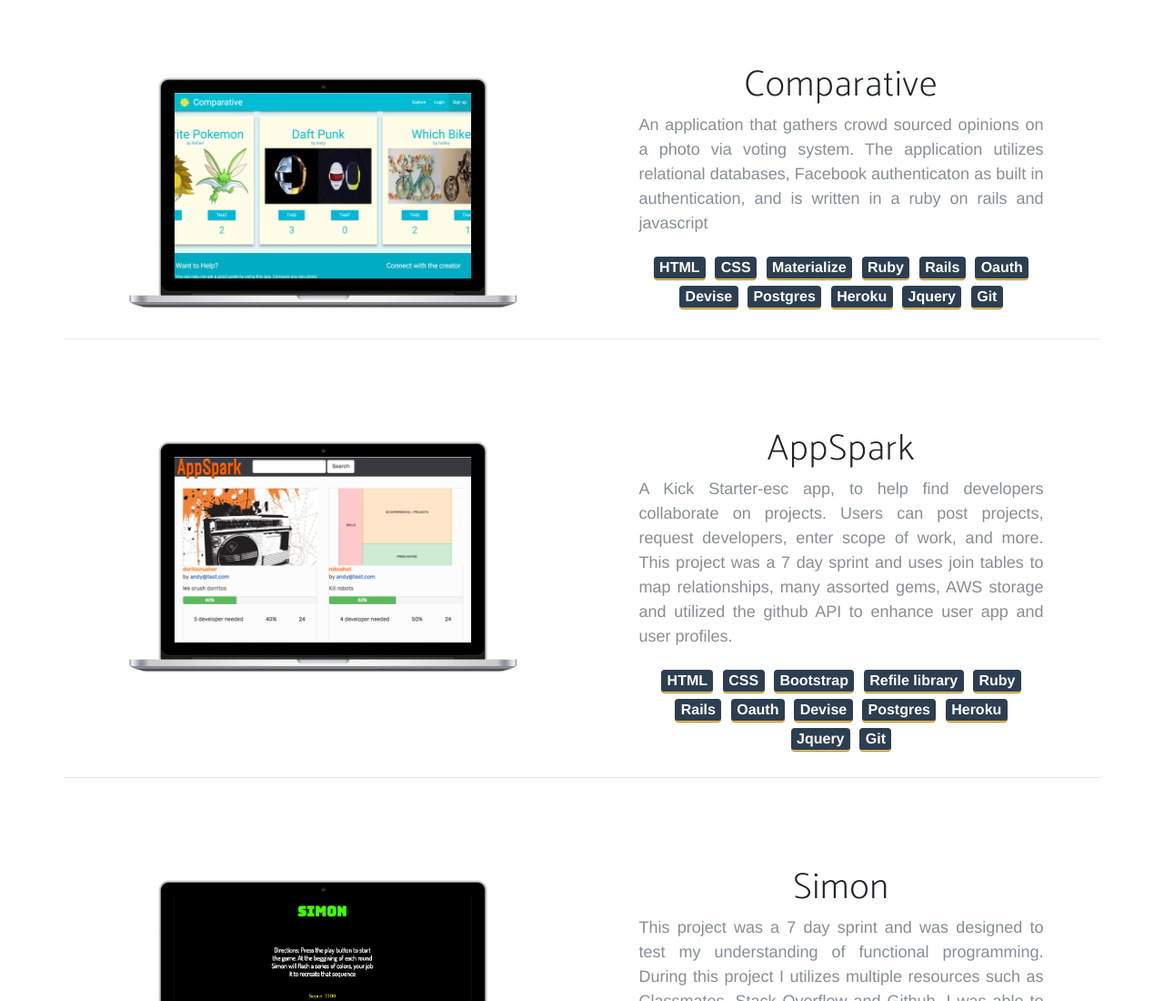
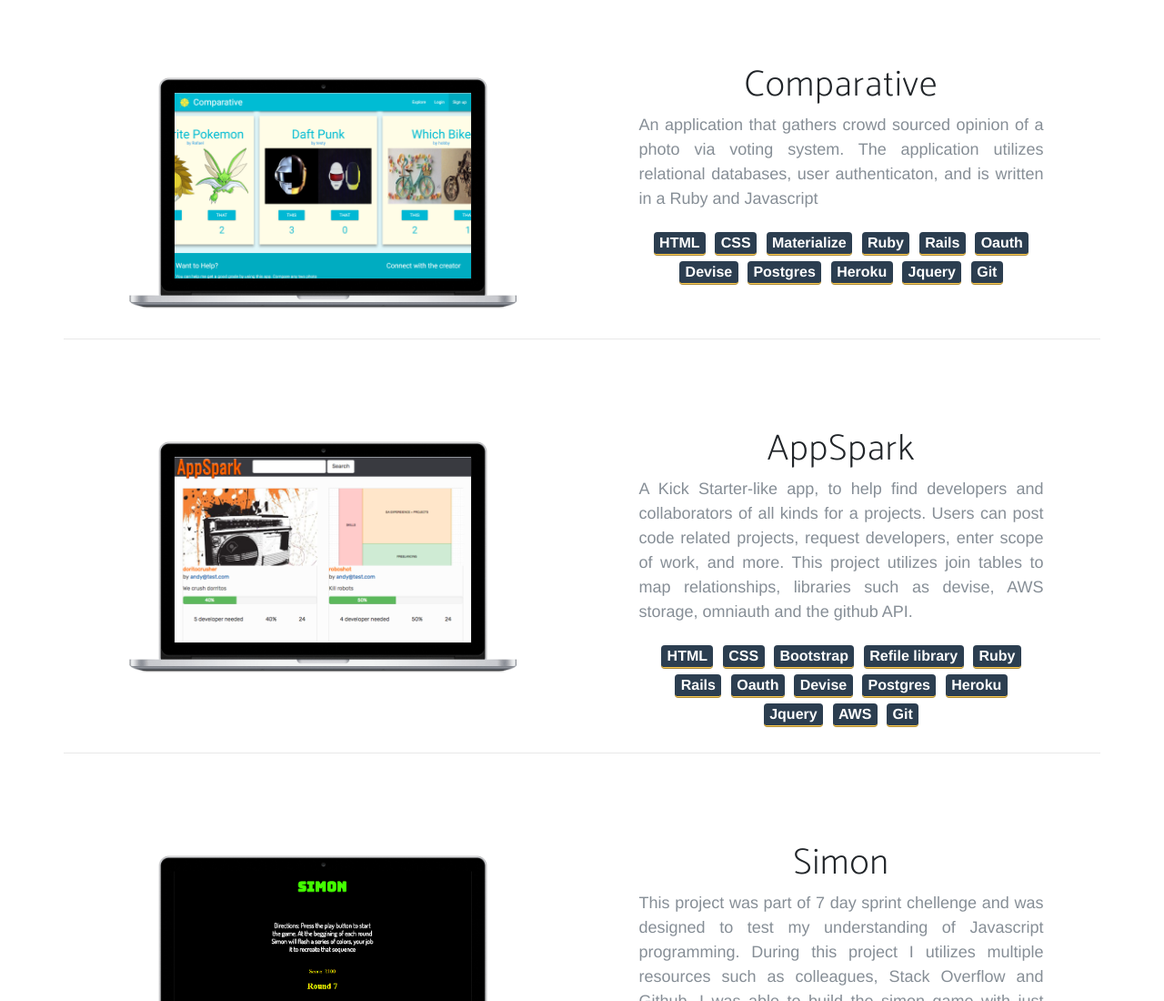
Before and after one commit to RFSync/portfolioV4, a website: page index.html in a window 1280 px wide. Shown: the part 1700-2800 px from the top of the page at 91% size. Drawn offline with nearby package versions, Linux system fonts and the light colour scheme; some packages are replaced by stand-ins of ours; a script that the page names is missing; a web font is replaced by a local one.

Commit message:
Fixed some typos

```diff
--- a/index.html
+++ b/index.html
@@ -67,10 +67,10 @@
           <div class="col-lg-10 my-auto mx-auto text-center">
             <div class="header-content mx-auto ">
               <h2 class="bold-fonts">FULL STACK DEVELOPER</h1>
-              <h3 class="mb-5"> I specialize in making web applications and modern, responsive websites. </h1>
+              <h3 class="mb-5"> I specialize in making modern, responsive web applications & websites. </h1>
             </div>
             <a href="#hire-me"type="button" class="btn btn-xl btn-primary js-scroll-trigger ">I want to build a Webapp/Website</a>
-            <a href="#about" class="btn btn-outline btn-xl js-scroll-trigger ">I am an employer looking to hire.</a>
+            <a href="#about" class="btn btn-outline btn-xl js-scroll-trigger ">I am an employer looking to hire</a>
           </div>
         </div>
       </div>
@@ -102,7 +102,7 @@
                     <i class="icon-screen-desktop text-primary"></i>
                     <h3>Developers, Developers, Developers!</h3>
                     <p class="text-muted">I am constantly exploring and researching,
-                      new technologies and methodologies to bring the competitive advantage to your business</p>
+                      new technologies and methodologies to bring the competitive advantage to your business.</p>
                   </div>
                 </div>
                 <div class="col-lg-4">
@@ -110,7 +110,7 @@
                     <i class="icon-people text-primary"></i>
                     <h3>Communication</h3>
                     <p class="text-muted">I maintain open lines of communication, can manage a project, track time & report
-                    on key items of interest like technical challenges and timelines </p>
+                    on key items of interest like technical challenges and timelines. </p>
                   </div>
                 </div>
               </div>
@@ -137,7 +137,7 @@
           </div>
           <div class="col-md-5 mx-auto">
             <h1 class="section-heading">RafaelFernandez </h1>
-            <p class='text-muted text-justify'>A fully Responsive and mobile friendly (self-referential) website that displays my most recent projects.
+            <p class='text-muted text-justify'>A fully Responsive and mobile-friendly (self-referential) website that displays my most recent projects.
                This website utilizes boostrap as well serveral other uitilty libraries.</p>
             <span class="badge badge-secondary">HTML</span>
             <span class="badge badge-secondary">CSS</span>
@@ -164,9 +164,9 @@
           </div>
           <div class="col-md-5 mx-auto">
             <h1 class="section-heading">Comparative </h1>
-            <p class='text-muted text-justify'>An application that gathers crowd sourced opinions
-              on a photo via voting system. The application utilizes relational databases, Facebook
-              authenticaton as built in authentication, and is written in a ruby on rails and javascript</p>
+            <p class='text-muted text-justify'>An application that gathers crowd sourced opinion
+              of a photo via voting system. The application utilizes relational databases, user
+              authenticaton, and is written in a Ruby and Javascript</p>
             <span class="badge badge-secondary">HTML</span>
             <span class="badge badge-secondary">CSS</span>
             <span class="badge badge-secondary">Materialize</span>
@@ -196,11 +196,10 @@
           </div>
           <div class="col-md-5 mx-auto">
             <h1 class="section-heading">AppSpark </h1>
-            <p class='text-muted text-justify'>A Kick Starter-esc app, to help find
-              developers collaborate on projects. Users can post projects, request
-              developers, enter scope of work, and more. This project was a 7 day sprint
-              and uses join tables to map relationships, many assorted gems, AWS storage
-               and utilized the github API to enhance user app and user profiles.
+            <p class='text-muted text-justify'>A Kick Starter-like app, to help find
+              developers and collaborators of all kinds for a projects. Users can post code related projects, request
+              developers, enter scope of work, and more. This project utilizes join tables to map relationships,
+              libraries such as devise, AWS storage, omniauth and the github API.
             </p>
                <span class="badge badge-secondary">HTML</span>
                <span class="badge badge-secondary">CSS</span>
@@ -213,6 +212,7 @@
                <span class="badge badge-secondary">Postgres</span>
                <span class="badge badge-secondary">Heroku</span>
                <span class="badge badge-secondary">Jquery</span>
+               <span class="badge badge-secondary">AWS</span>
                <span class="badge badge-secondary">Git</span>
           </div>
           <hr class="animated-hr">
@@ -231,12 +231,12 @@
             </div>
           </div>
           <div class="col-md-5 mx-auto">
-            <h1 class="section-heading">Simon </h1>
-            <p class='text-muted text-justify'>This project was a 7 day sprint and
-              was designed to test my understanding of functional programming.
-              During this project I utilizes multiple resources such as Classmates,
-               Stack Overflow and Github. I was able to build this game completely
-                with just functional programming.
+            <h1 class="section-heading">Simon</h1>
+            <p class='text-muted text-justify'>This project was part of 7 day sprint chellenge and
+              was designed to test my understanding of Javascript programming.
+              During this project I utilizes multiple resources such as colleagues,
+              Stack Overflow and Github. I was able to build the simon game with
+              just functional programming.
             </p>
             <span class="badge badge-secondary">HTML</span>
             <span class="badge badge-secondary">CSS</span>
@@ -289,8 +289,6 @@
               Overall I would say I know enough to be dangerous, but more importantly I can deliver results. I enjoy
               treading new terrain, exploring fresh code libraries, building MVP's, and most of all taking an idea from headspace to database.
              </p>
-
-
           </div>
           <div class="col-sm-3 my-auto ml-auto">
             <a href="./img/resume.pdf" target="_blank"class="btn btn-xl about-button js-scroll-trigger">Resume</a><br>
```
Lines whose indentation alone changed are shown as unchanged.
